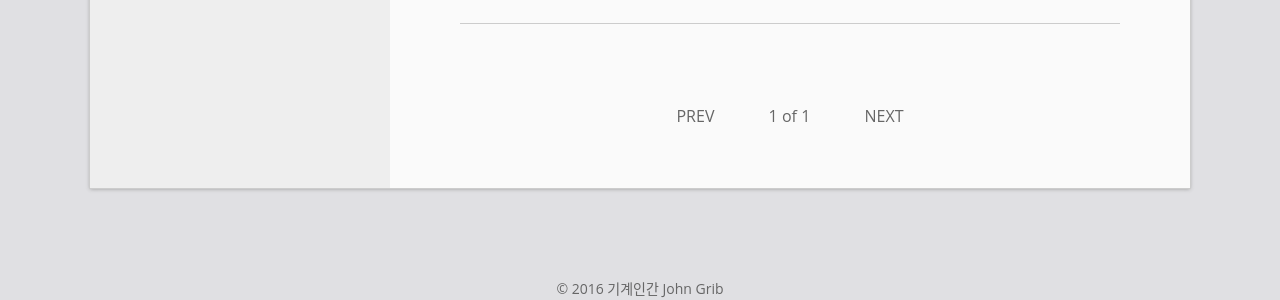
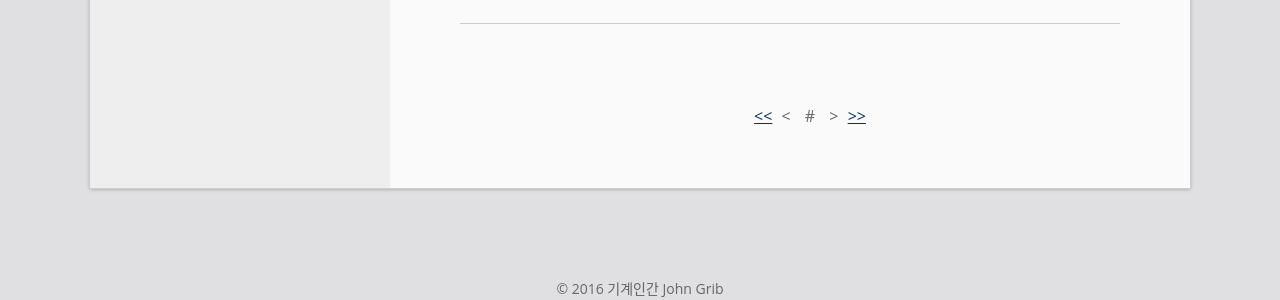
Before and after one commit to johngrib/johngrib.github.io.back, a Jekyll site: the page built from index.html, in a window 1280 px wide. Shown: the part 1474-1774 px from the top of the page. Built offline with Jekyll 4.4.1, drawn with Linux system fonts in a browser that asks for light colours; the list of posts is cut into pages by our own code.

Commit message:
pagination 기능 수정

```diff
--- a/_config.yml
+++ b/_config.yml
@@ -27,7 +27,7 @@ gems:
  - jemoji
 
 # Build settings
-paginate: 15
+paginate: 10
 paginate_path: "page:num"
 
 highlighter: rouge
--- /dev/null
+++ b/_includes/pagination.html
@@ -0,0 +1,89 @@
+<div class="pagination">
+
+    <!-- left right 설정 -->
+    {% assign current = paginator.page %}
+    {% assign first = 1 %}
+    {% assign last = paginator.total_pages | plus: 0 %}
+    {% assign left = current | minus: 2 %}
+    {% assign right = current | plus: 2 %}
+
+    {% if last <= 5 %}
+        {% assign left = 1 %}
+        {% assign right = paginator.total_pages %}
+    {% elsif right > last %}
+        {% assign offset = right | minus: last %}
+        {% assign left = left | minus: offset %}
+        {% assign right = last %}
+    {% elsif first > left %}
+        {% assign offset = 0 | minus: left | plus: 1%}
+        {% assign right = right | plus: offset %}
+        {% assign left = first %}
+    {% endif %}
+
+    <!-- links 설정 -->
+    {% assign links = "" | split: "|" %}
+
+    <!-- previous link -->
+    {% if current <= 1 %}
+        {% assign pageData = '' | append: ',' | append: '&#60;' | split: ',' %}
+        {% assign links = links | push: pageData %}
+    {% else %}
+        {% assign pageData = '/page' | append: paginator.previous_page | append: ',' | append: '&#60;' | split: ',' %}
+        {% assign links = links | push: pageData %}
+    {% endif %}
+
+    <!-- number links -->
+    {% for page in (left..right) %}
+
+        {% assign label = page %}
+        {% assign link = '/page' | append: page %}
+
+        {% if page == current %}
+            {% assign label = '#' %}
+            {% assign link = '' %}
+        {% elsif page <= 1 %}
+            {% assign link = site.url %}
+        {% endif %}
+
+        {% assign pageData = link | append: ',' | append: label | split: ',' %}
+        {% assign links = links | push: pageData %}
+
+    {% endfor%}
+
+    <!-- next link -->
+    {% if current >= last %}
+        {% assign pageData = '' | append: ',' | append: '&#62;' | split: ',' %}
+        {% assign links = links | push: pageData %}
+    {% else %}
+        {% assign pageData = '/page' | append: paginator.next_page | append: ',' | append: '&#62;' | split: ',' %}
+        {% assign links = links | push: pageData %}
+    {% endif %}
+
+    <ul>
+            <li>
+                <a href="{{ site.url }}">&#60;&#60;</a>
+            </li>
+
+        {% for pageData in links %}
+            <li class="page_number">
+
+                {% assign link = pageData[0] %}
+                {% assign label = pageData[1] %}
+
+                {% if link == '/page1' %}
+                    {% assign link = site.url %}
+                {% endif %}
+
+                {% if link == '' %}
+                    {{ label }}
+                {% else %}
+                    <a href="{{ link }}">{{ label }}</a>
+                {% endif %}
+            </li>
+        {% endfor%}
+
+            <li>
+                <a href="/page{{ paginator.total_pages }}">&#62;&#62;</a>
+            </li>
+    </ul>
+</div>
--- a/_sass/_home.scss
+++ b/_sass/_home.scss
@@ -82,7 +82,7 @@
     color: #666;
     margin: 30px 0;
     .page_number {
-    	margin:0 30px;
+        margin:0 5px;
     }
     .previous,.next {
         padding: 10px 20px;
@@ -99,4 +99,8 @@
         text-decoration:none;
     }
 }
+
+.pagination li {
+    display: inline-block;
 }
+}
--- a/index.html
+++ b/index.html
@@ -18,19 +18,6 @@ layout: default
     {% endfor %}
   </ul>
 
-<!-- Pagination links -->
-<div class="pagination">
-  {% if paginator.previous_page %}
-    <a href="{{ paginator.previous_page_path | prepend: site.baseurl }}" class="previous">PREV</a>
-  {% else %}
-    <span class="previous">PREV</span>
-  {% endif %}
-  <span class="page_number ">{{ paginator.page }} of {{ paginator.total_pages }}</span>
-  {% if paginator.next_page %}
-    <a href="{{ paginator.next_page_path | prepend: site.baseurl }}" class="next">NEXT</a>
-  {% else %}
-    <span class="next ">NEXT</span>
-  {% endif %}
-</div>
+{% include pagination.html %}
 
 </div>
```
Lines whose indentation alone changed are shown as unchanged.
